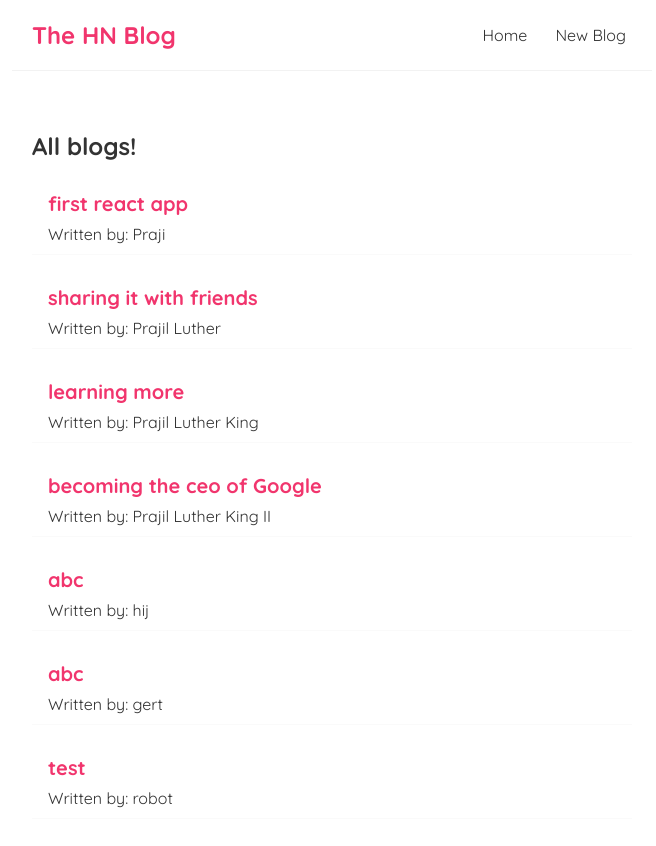
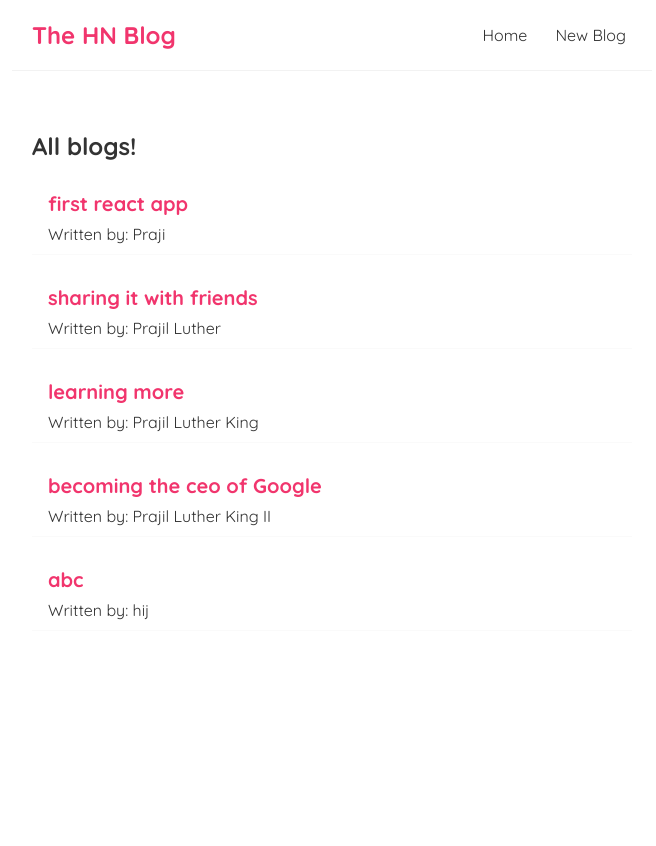
Before and after one commit to PrajilPradeep/hn-blog, a React (Create React App) app: page / in a window 1280 px wide. Shown: the top 846 px of the page, without its empty margins (308-964 px from the left). After the commit the page ends 800 px from the top, so only its background shows below. Built offline with nearby package versions, Linux system fonts and the light colour scheme; data requests are answered from the project's data file.

Commit message:
Add delete blog functionality

```diff
--- a/data/db.json
+++ b/data/db.json
@@ -29,18 +29,6 @@
       "body": "def",
       "author": "hij",
       "id": 5
-    },
-    {
-      "title": "abc",
-      "body": "def",
-      "author": "gert",
-      "id": 6
-    },
-    {
-      "title": "test",
-      "body": "testing",
-      "author": "robot",
-      "id": 7
     }
   ]
 }
--- a/src/BlogDetails.js
+++ b/src/BlogDetails.js
@@ -1,11 +1,18 @@
-import { useParams } from "react-router-dom";
+import { useParams, useHistory } from "react-router-dom";
 import useFetch from "./useFetch";
 
 const BlogDetails = () => {
 
     const { id } = useParams();
     const {data: blog, isPending, error} = useFetch('http://localhost:8000/blogs/'+id);
-
+    const history = useHistory();
+    const handleDelete = ()=>{
+        fetch('http://localhost:8000/blogs/'+blog.id, {
+            method: 'DELETE'})
+            .then(()=>{
+                history.push("/");
+            })
+    }
     return (
         <div className="blog-details">
             { isPending && <p>Loading...!</p> }
@@ -14,6 +21,7 @@
                 <h2>{ blog.title }</h2>
                 <p>Written by: { blog.author }</p>
                 <div>{ blog.body }</div>
+                <button onClick={handleDelete}>Delete blog</button>
             </article> }
         </div>
      );
```
